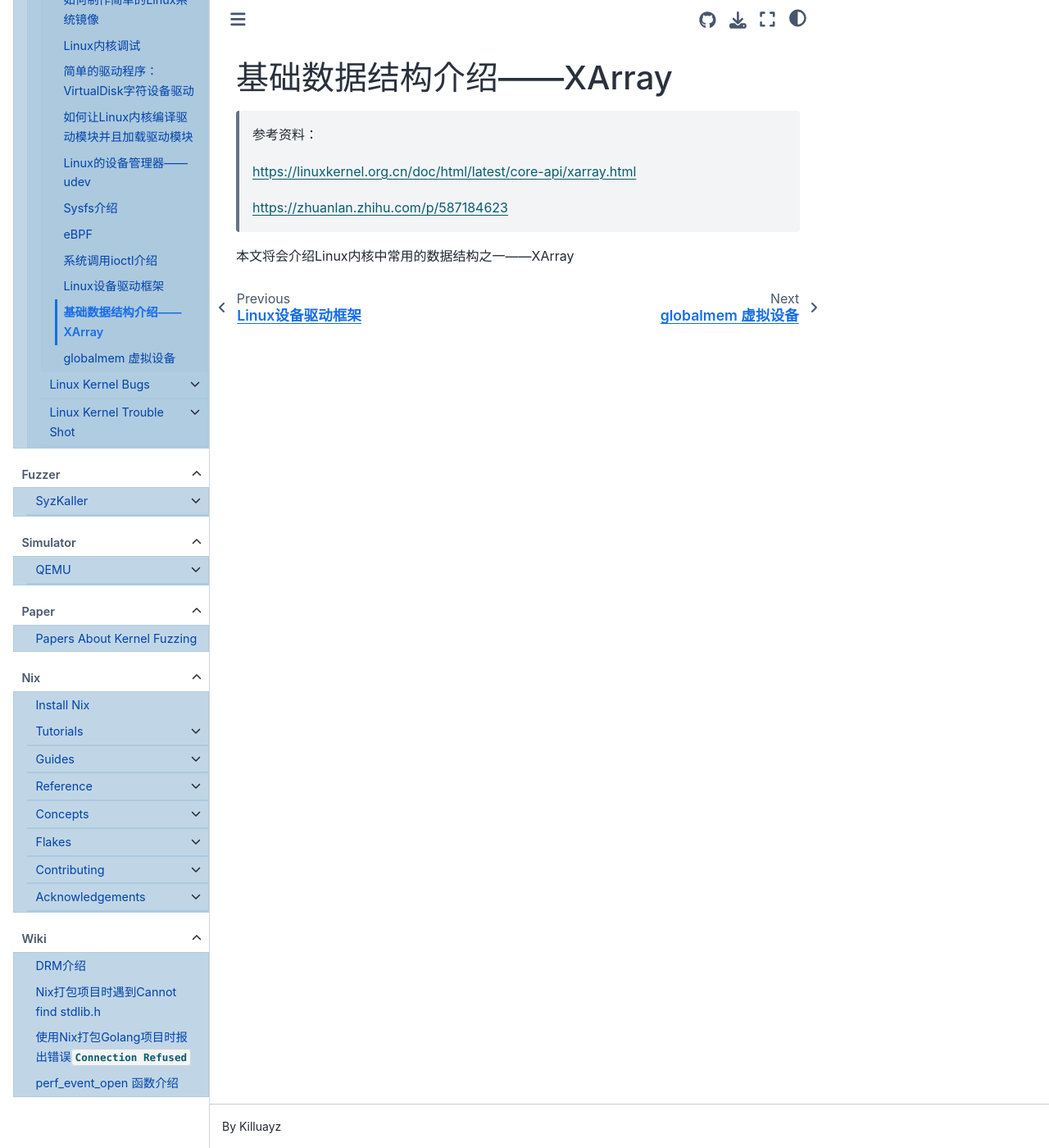
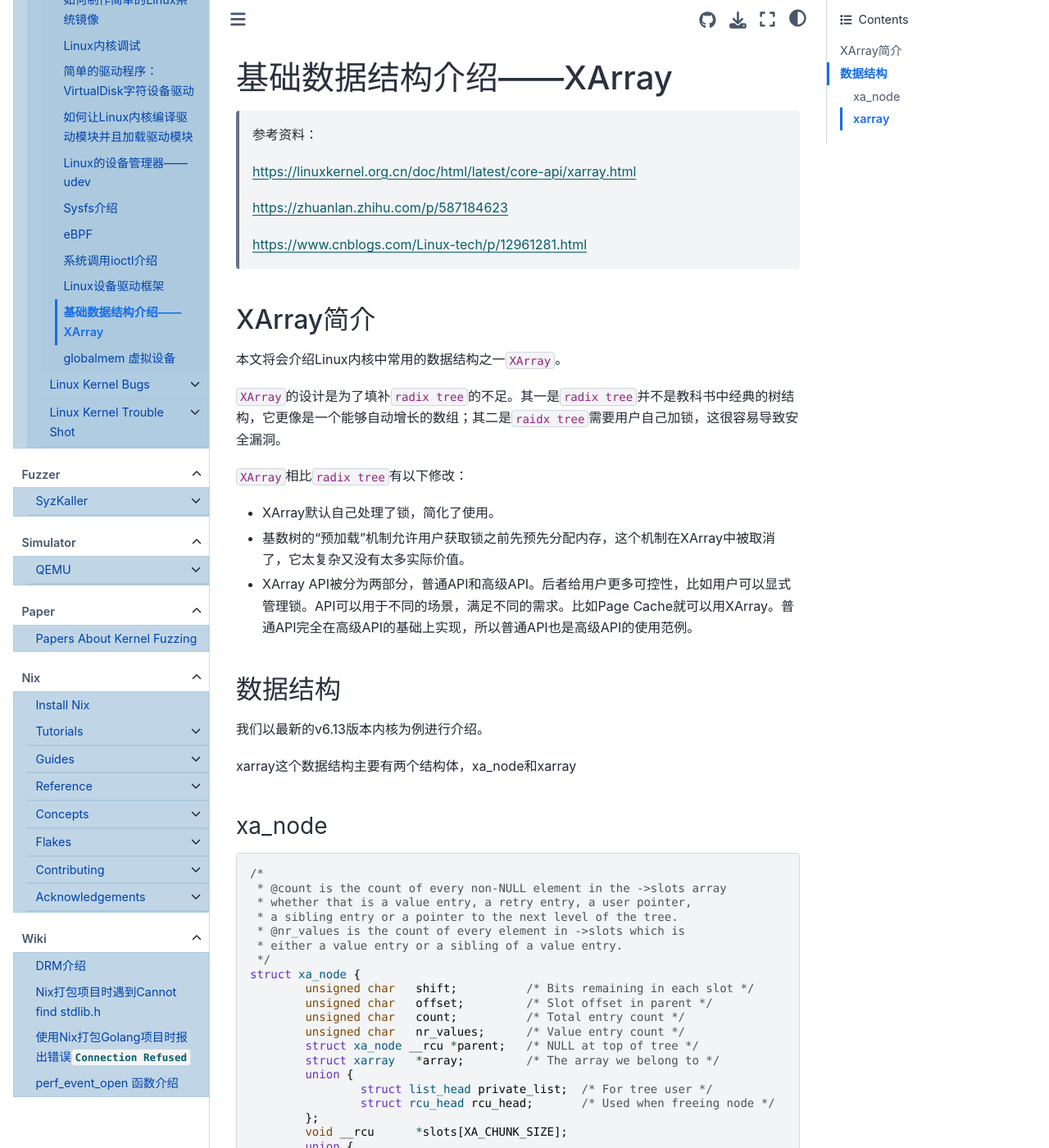
Before and after one commit to KilluaYZ/Kernel-Fuzzing-Tutorial, a Sphinx documentation site: the page built from source/kernel/linux/tutorial/xarray/xarray.md, in a window 1280 px wide and 1400 px high. Shown: the whole window at 82% size. Built offline with Sphinx 7.4.7 and the Sphinx Book theme 1.1.4, drawn with Linux system fonts in a browser that asks for light colours; pages that are not in the unit, such as notebooks, are missing from menus; some of the changed text lies outside the part shown.

````diff
--- a/source/_templates/about.html
+++ b/source/_templates/about.html
@@ -3,7 +3,7 @@
     <div style="display: flex; flex-direction: column; justify-content: center; align-items: center;">
       <img src="/_static/img/linux.svg" alt="">
       <span>Kernel Fuzzing</span>
-      <span>V0.8.0</span>
+      <span>V0.8.1</span>
     </div>
   </a>
 </div>
--- a/source/kernel/linux/tutorial/xarray/xarray.md
+++ b/source/kernel/linux/tutorial/xarray/xarray.md
@@ -5,5 +5,93 @@
 > https://linuxkernel.org.cn/doc/html/latest/core-api/xarray.html
 >
 > https://zhuanlan.zhihu.com/p/587184623
+>
+> https://www.cnblogs.com/Linux-tech/p/12961281.html
 
-本文将会介绍Linux内核中常用的数据结构之一——XArray
+## XArray简介
+
+本文将会介绍Linux内核中常用的数据结构之一`XArray`。
+
+`XArray`的设计是为了填补`radix tree`的不足。其一是`radix tree`并不是教科书中经典的树结构，它更像是一个能够自动增长的数组；其二是`raidx tree`需要用户自己加锁，这很容易导致安全漏洞。
+
+`XArray`相比`radix tree`有以下修改：
+
+- XArray默认自己处理了锁，简化了使用。
+- 基数树的“预加载”机制允许用户获取锁之前先预先分配内存，这个机制在XArray中被取消了，它太复杂又没有太多实际价值。
+- XArray API被分为两部分，普通API和高级API。后者给用户更多可控性，比如用户可以显式管理锁。API可以用于不同的场景，满足不同的需求。比如Page Cache就可以用XArray。普通API完全在高级API的基础上实现，所以普通API也是高级API的使用范例。
+
+## 数据结构
+
+我们以最新的v6.13版本内核为例进行介绍。
+
+xarray这个数据结构主要有两个结构体，xa_node和xarray
+
+### xa_node
+
+```c
+/*
+ * @count is the count of every non-NULL element in the ->slots array
+ * whether that is a value entry, a retry entry, a user pointer,
+ * a sibling entry or a pointer to the next level of the tree.
+ * @nr_values is the count of every element in ->slots which is
+ * either a value entry or a sibling of a value entry.
+ */
+struct xa_node {
+	unsigned char	shift;		/* Bits remaining in each slot */
+	unsigned char	offset;		/* Slot offset in parent */
+	unsigned char	count;		/* Total entry count */
+	unsigned char	nr_values;	/* Value entry count */
+	struct xa_node __rcu *parent;	/* NULL at top of tree */
+	struct xarray	*array;		/* The array we belong to */
+	union {
+		struct list_head private_list;	/* For tree user */
+		struct rcu_head	rcu_head;	/* Used when freeing node */
+	};
+	void __rcu	*slots[XA_CHUNK_SIZE];
+	union {
+		unsigned long	tags[XA_MAX_MARKS][XA_MARK_LONGS];
+		unsigned long	marks[XA_MAX_MARKS][XA_MARK_LONGS];
+	};
+};
+```
+
+成员变量：
+
+|成员|含义|
+|--|--|
+|shift|表示每个槽（slot）中剩余的位数。在XArray中，每个节点可以有多个槽，shift用于确定在这些槽中如何分配位来存储键值。|
+|offset|xa_node在父节点的slots数组中的偏移|
+|count|xa_node有多少个slots已经被使用|
+|nr_values|xa_node有多少个slots存储了Value Entry|
+|parent|指向该xa_node的父节点|
+|array|array成员指向该xa_node所属的xarray|
+|slots|slots是个指针数组，该数组既可以存储下一级的节点, 也可以用于存储即将插入的对象指针|
+
+### xarray
+
+```c
+/**
+ * struct xarray - The anchor of the XArray.
+ * @xa_lock: Lock that protects the contents of the XArray.
+ *
+ * To use the xarray, define it statically or embed it in your data structure.
+ * It is a very small data structure, so it does not usually make sense to
+ * allocate it separately and keep a pointer to it in your data structure.
+ *
+ * You may use the xa_lock to protect your own data structures as well.
+ */
+/*
+ * If all of the entries in the array are NULL, @xa_head is a NULL pointer.
+ * If the only non-NULL entry in the array is at index 0, @xa_head is that
+ * entry.  If any other entry in the array is non-NULL, @xa_head points
+ * to an @xa_node.
+ */
+struct xarray {
+	spinlock_t	xa_lock;
+/* private: The rest of the data structure is not to be used directly. */
+	gfp_t		xa_flags;
+	void __rcu *	xa_head;
+};
+```
+
+xarray这个数据结构的`xa_head`就指向了第一个`xa_node`。下面我们使用一个具体的例子描述一下这个数据结构。
````
Also changed, not shown: source/kernel/linux/tutorial/debug/debug_kernel.md (+4 -0 lines), source/kernel/linux/tutorial/load_module/linux_kernel_load_module.md (+10 -0 lines), source/kernel/linux/tutorial/debug/2.gif (added).
